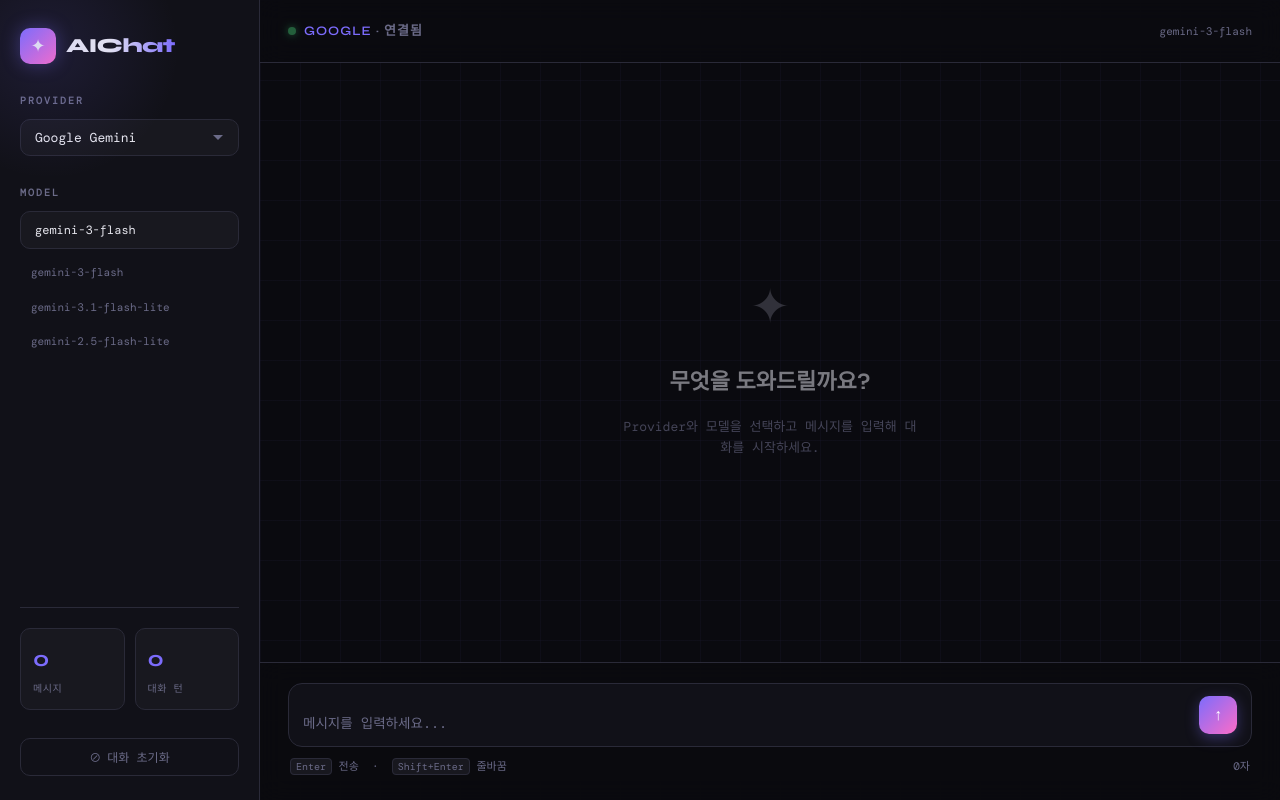
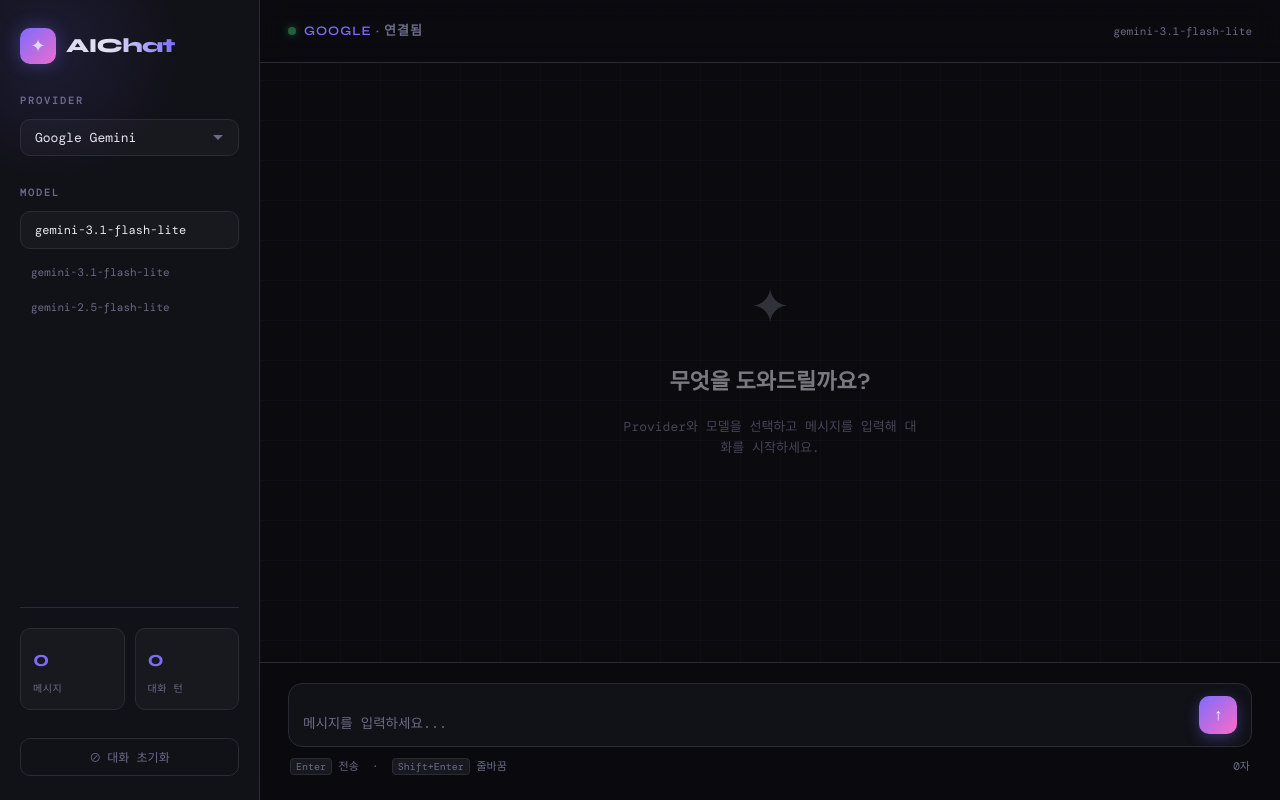
Before and after one commit to jmin4078/260604_ex, a website: page public/index.html in a window 1280 px wide. Drawn offline with nearby package versions, Linux system fonts and the light colour scheme; a web font is replaced by a local one.

Commit message:
index.html

```diff
--- a/public/index.html
+++ b/public/index.html
@@ -579,10 +579,9 @@
         class="model-input"
         id="model-input"
         placeholder="모델명 입력..."
-        value="gemini-3-flash"
+        value="gemini-3.1-flash-lite"
       />
       <div class="model-hints" id="model-hints">
-        <div class="model-hint" onclick="setModel('gemini-3-flash')">gemini-3-flash</div>
         <div class="model-hint" onclick="setModel('gemini-3.1-flash-lite')">gemini-3.1-flash-lite</div>
         <div class="model-hint" onclick="setModel('gemini-2.5-flash-lite')">gemini-2.5-flash-lite</div>
       </div>
@@ -614,7 +613,7 @@
         </span>
       </div>
       <div class="header-actions">
-        <span style="font-size:11px; color: var(--text-muted)" id="model-label">gemini-3-flash</span>
+        <span style="font-size:11px; color: var(--text-muted)" id="model-label">gemini-3.1-flash-lite</span>
       </div>
     </div>
 
@@ -654,8 +653,8 @@
   let isLoading = false;
 
   const MODELS = {
-    google: ['gemini-3-flash', 'gemini-3.1-flash-lite', 'gemini-2.5-flash-lite'],
-    groq: ['llama-3.1-8b-instant', 'llama-3.3-70b-versatile', 'gemma2-9b-it']
+    google: ['gemini-3.1-flash-lite', 'gemini-2.5-flash-lite'],
+    groq: ['llama-3.1-8b-instant', 'llama-3.3-70b-versatile']
   };
 
   // ── Provider change ──
```
